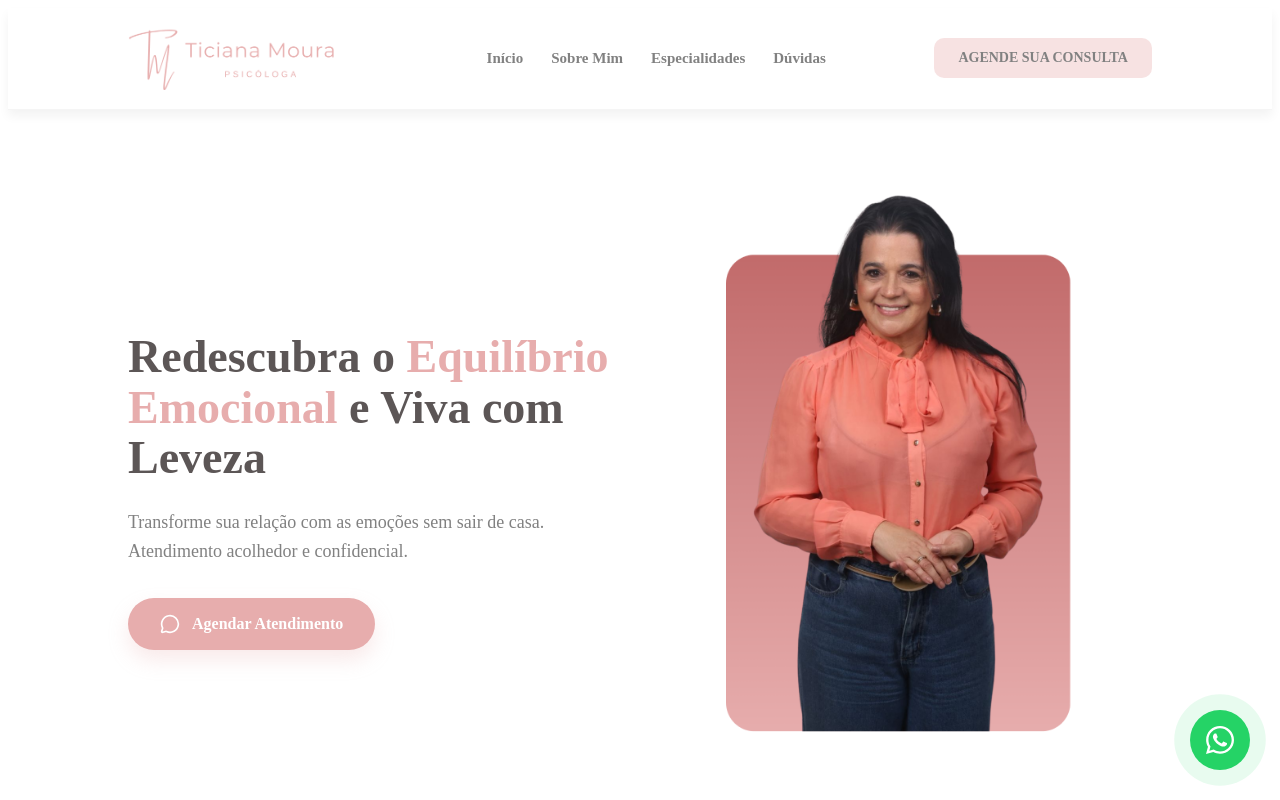
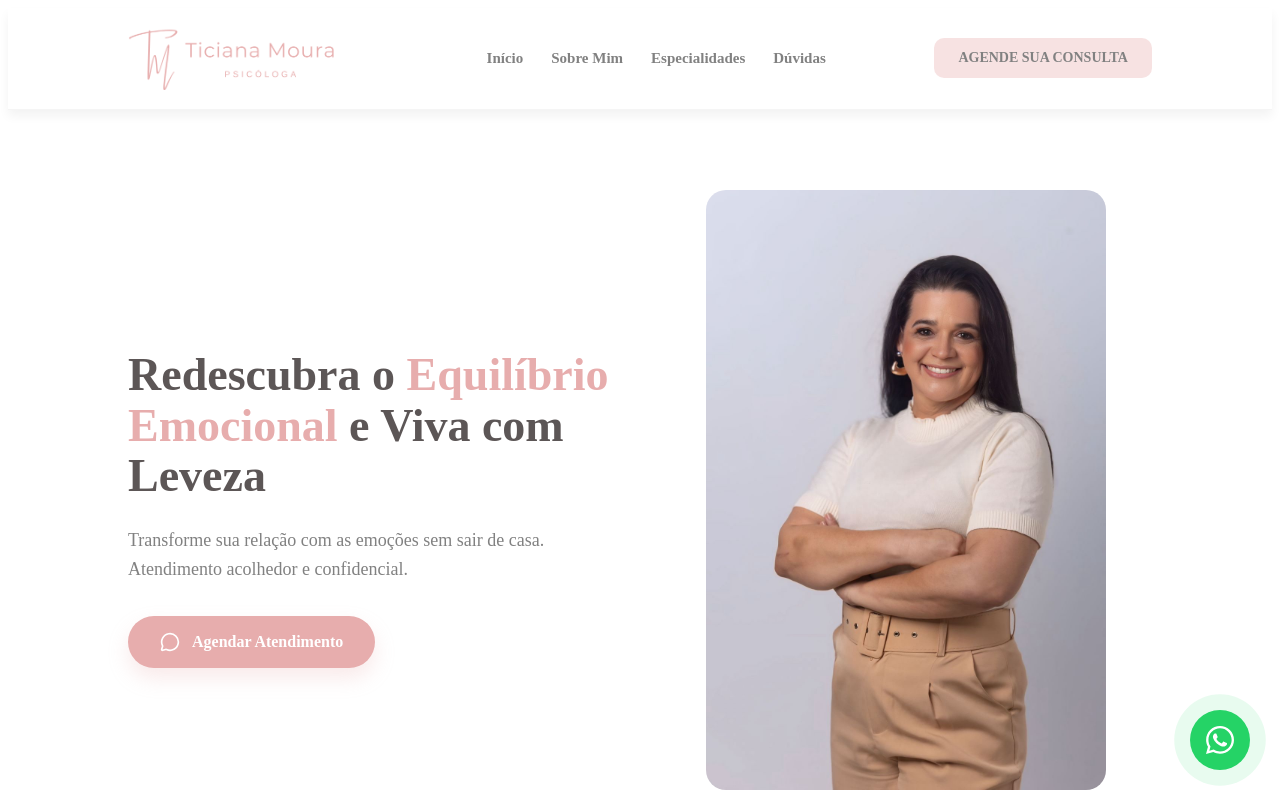
Before and after one commit to kauatorresfranca/ticiana-moura-psic, a React (Vite) app: page / in a window 1280 px wide. Shown: the top 800 px of the page. Built offline with nearby package versions, Linux system fonts and the light colour scheme; the HTML template or start-up script is replaced by a standard one.

Commit message:
feat: update Hero section with new image and adjusted styles; modify Treatments section border color

```diff
--- a/src/components/sections/hero/index.tsx
+++ b/src/components/sections/hero/index.tsx
@@ -1,6 +1,6 @@
 import { motion } from 'framer-motion'
 import * as S from './styles'
-import HeroImage from '../../../assets/images/heroImage.png'
+import HeroImage from '../../../assets/images/heroImage2.jpeg'
 import { MessageCircle } from 'lucide-react'
 
 export const Hero = () => {
--- a/src/components/sections/hero/styles.ts
+++ b/src/components/sections/hero/styles.ts
@@ -41,7 +41,7 @@
   }
 
   @media (max-width: ${breakpoints.tablet}) {
-    font-size: 36px;
+    font-size: 40px;
   }
 `
 
@@ -90,7 +90,7 @@
 
   img {
     width: 100%;
-    max-width: 450px;
+    max-width: 400px;
     height: auto;
     border-radius: 20px;
   }
--- a/src/components/sections/treatments/styles.ts
+++ b/src/components/sections/treatments/styles.ts
@@ -68,6 +68,7 @@
   transition: all 0.3s ease;
   border: 1px solid #f0f0f0;
   box-shadow: 0 4px 15px rgba(0, 0, 0, 0.03);
+  border-color: ${colors.primaryTransparent};
 
   .icon-box {
     width: 80px;
```
Also changed, not shown: src/assets/images/heroImage2.jpeg (added).
